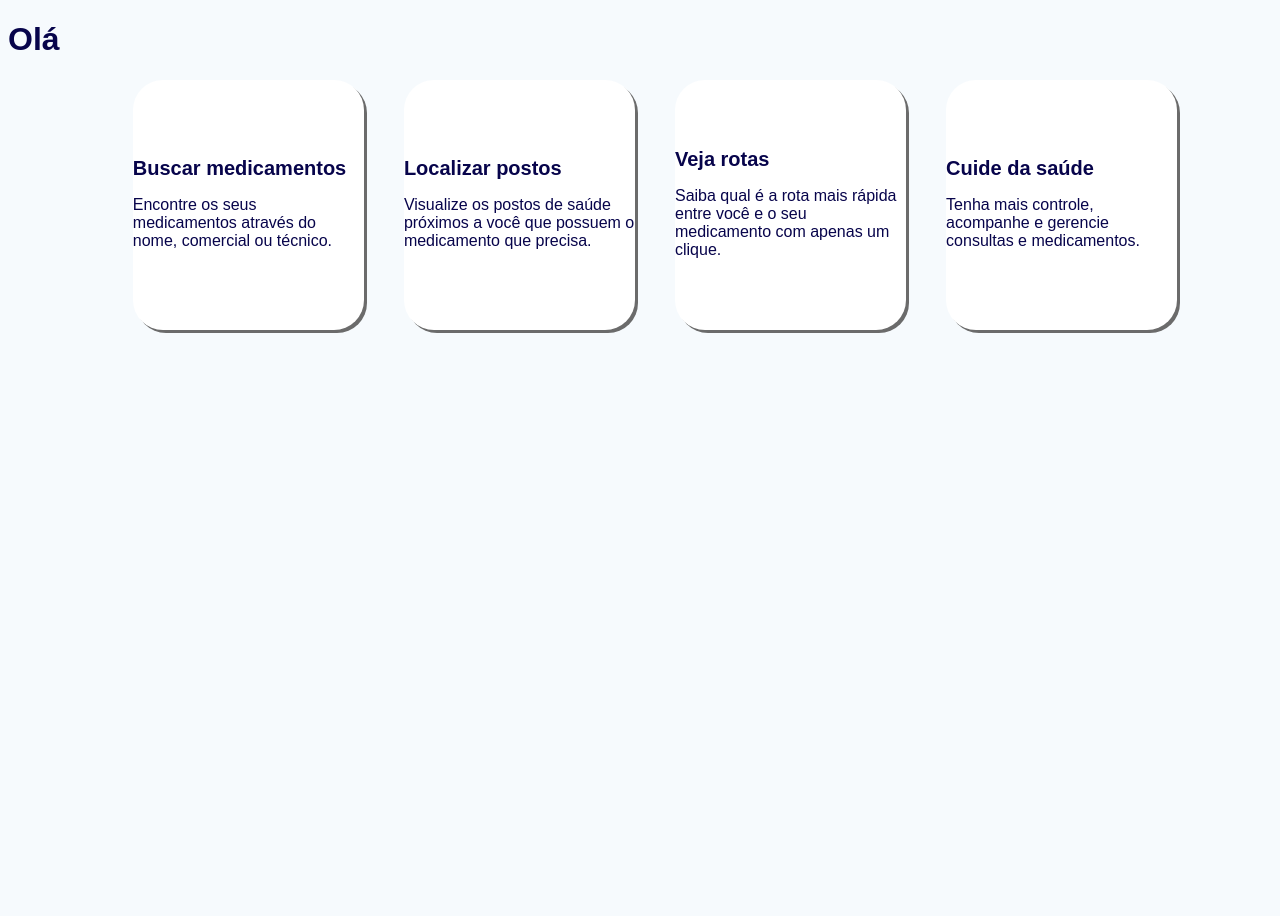
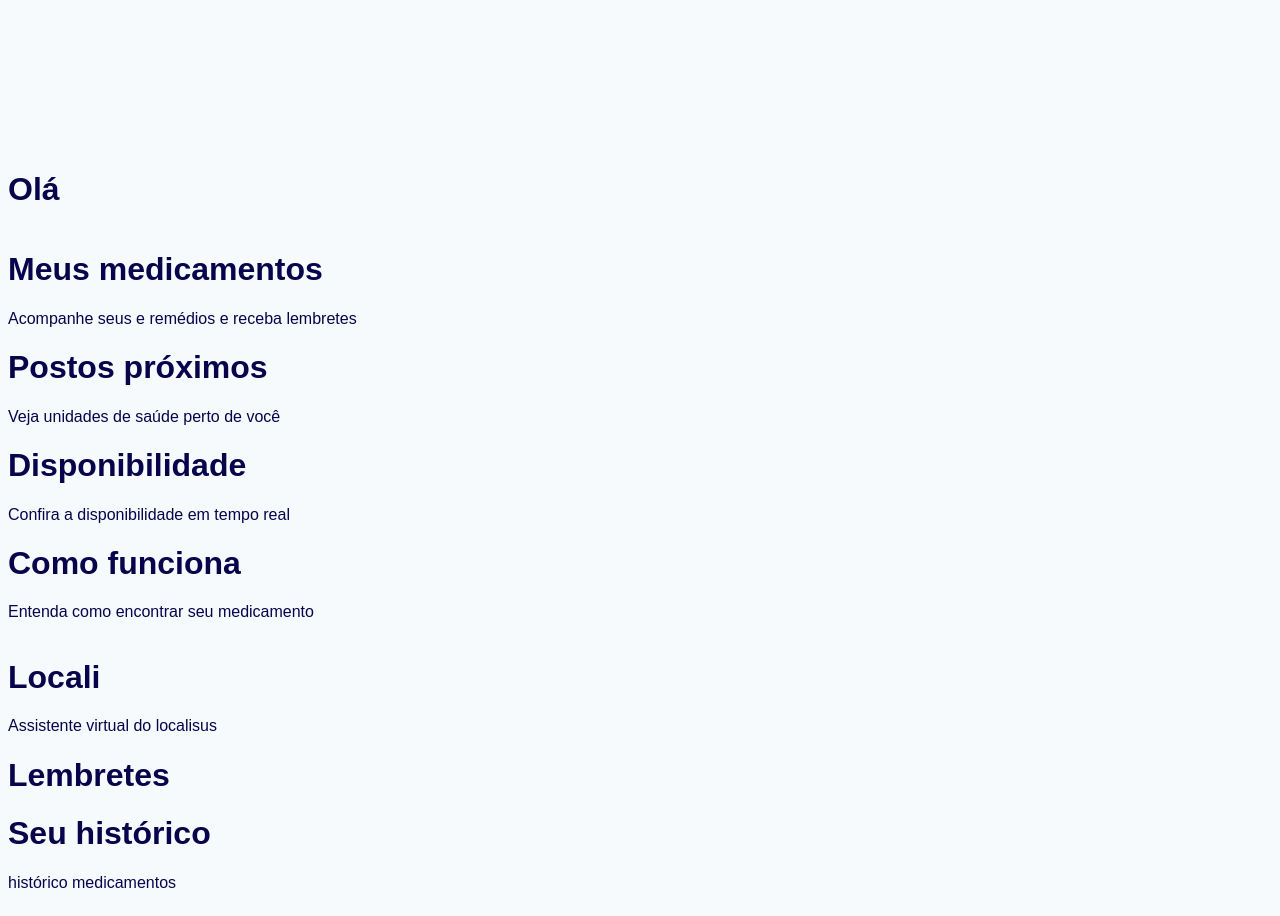
Before and after one commit to bendominique/Localisus, a React (Vite) app in the folder Frontend/Localisus/: page /home-usuario in a window 1280 px wide. Before the commit the page ends 800 px from the top, so only its background shows below. Built offline with nearby package versions, Linux system fonts and the light colour scheme.

Commit message:
começando a componentização da home de usuário

```diff
--- a/Frontend/Localisus/src/components/Card.css
+++ b/Frontend/Localisus/src/components/Card.css
@@ -1,8 +1,6 @@
 .cards{
     display: flex;
     height: 4px;
-    justify-content: center;
-    justify-items: space-around;
     width: 100px;
 }
 
@@ -11,8 +9,10 @@
 }
 
 .cards p{
+    display: block;
+    padding: 15px;
+    margin: auto;
     word-wrap: break-word;
-    justify-content: center;
 }
 
 .descricao-cards{
@@ -29,6 +29,7 @@
 }
 
 .descricao-cards .descricao {
+    display: flex;
     justify-content: center;
     align-items: center;
 }
--- a/Frontend/Localisus/src/components/Cards.tsx
+++ b/Frontend/Localisus/src/components/Cards.tsx
@@ -1,6 +1,6 @@
 import "./Card.css"
 
-interface CardData {
+export interface CardData {
     id: number,
     titulo: string,
     descricao: string
@@ -18,7 +18,7 @@ const elementosCard: CardData[] = [
     {id: 4, titulo: "Cuide da saúde", descricao: "Tenha mais controle, acompanhe e gerencie consultas e medicamentos. "}
 ]
 
-function ComponenteCard({
+export function ComponenteCard({
     titulo,
     descricao
 }: CardProps) {
--- a/Frontend/Localisus/src/pages/Home.css
+++ b/Frontend/Localisus/src/pages/Home.css
@@ -36,9 +36,9 @@ body {
 }
 
 
-
 .info-pagina {
-    margin-top: 0px;
+    display: flex;
+    align-items: center;
     flex-direction: column;
 }
 
--- a/Frontend/Localisus/src/pages/UsuarioComum.tsx
+++ b/Frontend/Localisus/src/pages/UsuarioComum.tsx
@@ -1,12 +1,36 @@
 import Navbar from "../components/Navbar"
 import { Cards } from "../components/Cards"
+import { CardData } from "../components/Cards"
+import { ComponenteCard } from "../components/Cards"
+import { BarraPesquisa } from "../components/BarraPesquisa"
+import { MapaLocalisus } from "../components/MapaLocalisus"
+
+const elementosCard: CardData[] = [
+    { id: 1, titulo: "dads", descricao: "" }
+]
+
 
 export const UsuarioComum = () => {
 
-    return(
+    return (
         <>
-        <h1>Olá </h1>
-        <Cards></Cards>
-    </>
+            <header>
+
+            </header>
+            <main>
+                <h1>Olá </h1>
+                <div className="componentes-centro">
+                    <ComponenteCard titulo="Meus medicamentos" descricao="Acompanhe seus e remédios e receba lembretes" />
+                    <ComponenteCard titulo="Postos próximos" descricao="Veja unidades de saúde perto de você" />
+                    <ComponenteCard titulo="Disponibilidade" descricao="Confira a disponibilidade em tempo real" />
+                    <ComponenteCard titulo="Como funciona" descricao="Entenda como encontrar seu medicamento" />
+                </div>
+                <div className="componentes-lateral-direita">
+                    <ComponenteCard titulo="Locali" descricao="Assistente virtual do localisus" />
+                    <ComponenteCard titulo="Lembretes" descricao="" />
+                    <ComponenteCard titulo="Seu histórico" descricao="histórico medicamentos"/>
+                </div>
+            </main>
+        </>
     )
 }
```
